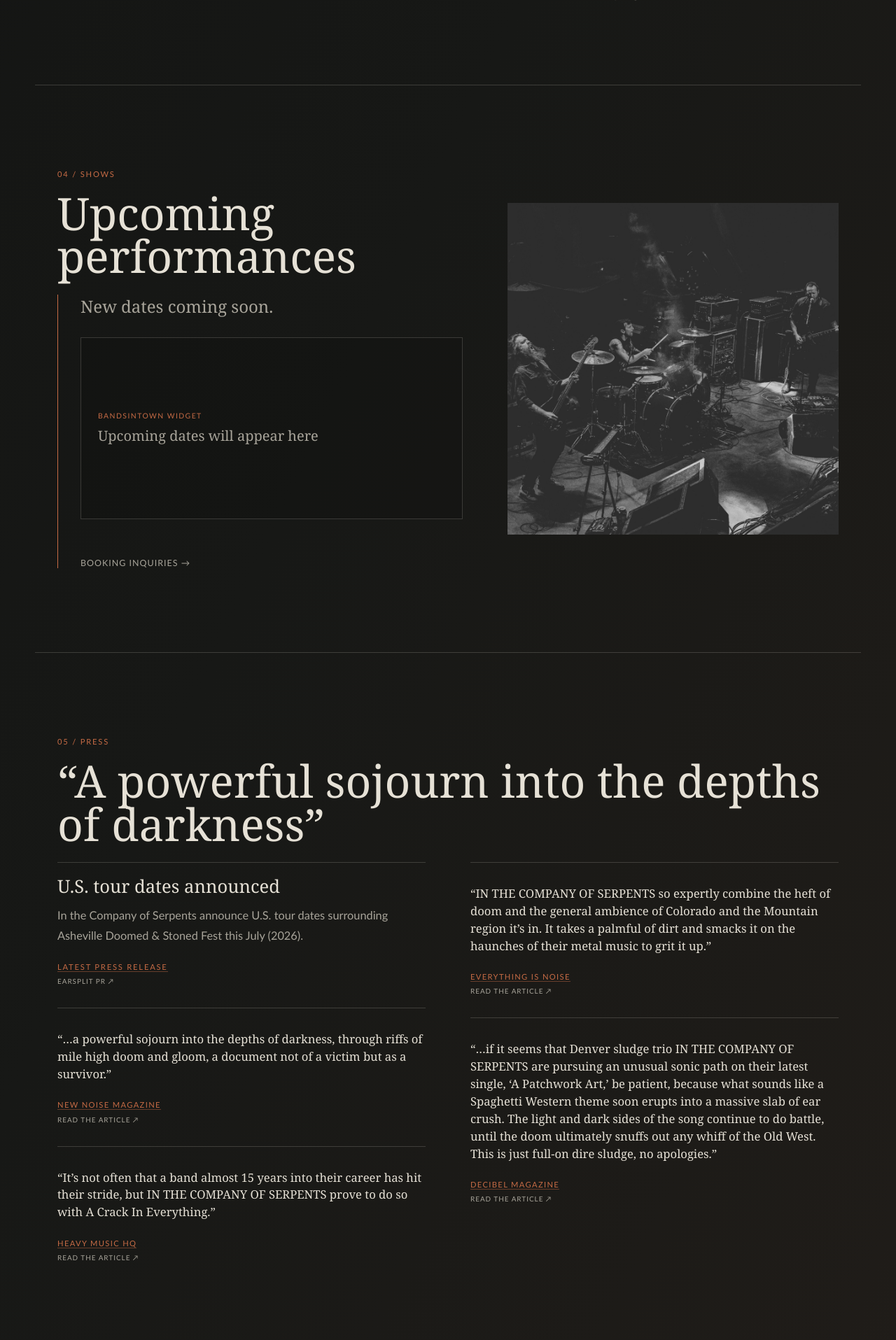
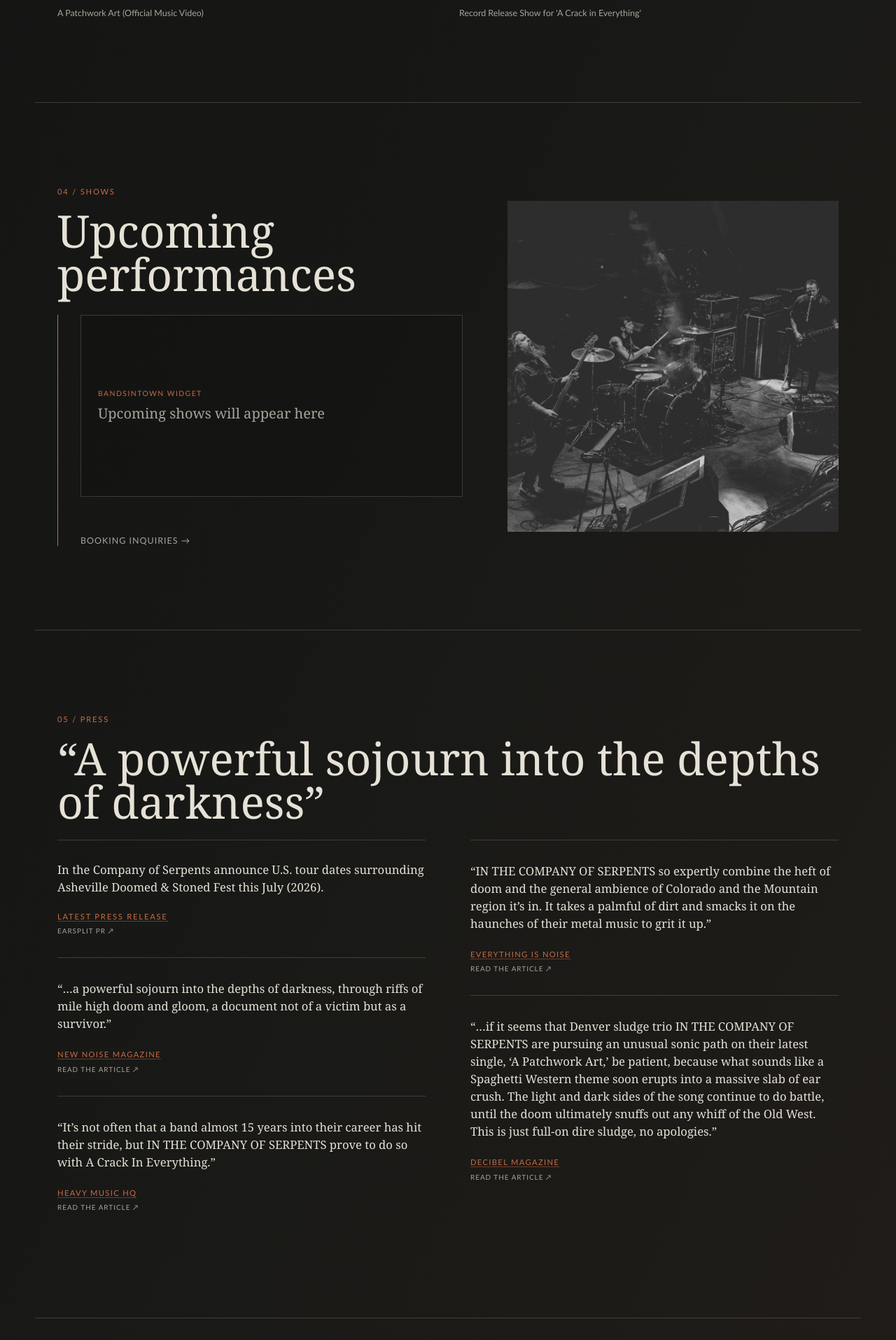
Before and after one commit to BenjaminPitts/itcos, a Flask app: page / in a window 1280 px wide. Shown: the part 2797-4712 px from the top of the page at 70% size. Run offline with Flask 3, Linux system fonts and the light colour scheme; parts of the project's set-up code (start-up, migrations or seed data) failed here and were passed over.

Commit message:
updated wording/spacing and cleanup

```diff
--- a/site_config.py
+++ b/site_config.py
@@ -92,8 +92,8 @@ def load_site_config() -> SiteConfig:
         ],
         featured_album={"title": "A Crack in Everything", "year": "2025", "url": "https://inthecompanyofserpentsdoom.bandcamp.com/", "embed_url": "https://bandcamp.com/EmbeddedPlayer/album=891941117/size=large/bgcol=333333/linkcol=0f91ff/artwork=small/transparent=true/"},
         videos=[
-            {"title": "A Patchwork Art", "url": "https://www.youtube.com/embed/28WZRge2fUk"},
-            {"title": "Record Release Show for A Crack in Everything", "url": "https://www.youtube.com/embed/DUcCrHVpAzA"},
+            {"title": "A Patchwork Art (Official Music Video)", "url": "https://www.youtube.com/embed/28WZRge2fUk"},
+            {"title": "Record Release Show for 'A Crack in Everything'", "url": "https://www.youtube.com/embed/DUcCrHVpAzA"},
         ],
         press_quotes=[
             Quote("Everything Is Noise", "IN THE COMPANY OF SERPENTS so expertly combine the heft of doom and the general ambience of Colorado and the Mountain region it’s in. It takes a palmful of dirt and smacks it on the haunches of their metal music to grit it up.", "https://everythingisnoise.net/premieres/wily-denver-doomers-in-the-company-of-serpents-show-us-a-crack-in-everything/", "long"),
@@ -105,7 +105,6 @@ def load_site_config() -> SiteConfig:
             Quote("Ghost Cult", "The riffs are simple but huge, the production makes the whole thing heavier than a sack of spanners, and the overall effect is undeniably compelling. If you want to experience being pulped by a herd of slowly stampeding elephants, then just listen to A Crack In Everything.", "https://ghostcultmag.com/album-review-in-the-company-of-serpents-a-crack-in-everything-self-released/"),
         ],
         latest_press_release={
-            "title": "U.S. tour dates announced",
             "snippet": "In the Company of Serpents announce U.S. tour dates surrounding Asheville Doomed & Stoned Fest this July (2026).",
             "url": "https://www.earsplitcompound.com/in-the-company-of-serpents-announces-us-tour-dates-surrounding-asheville-doomed-and-stoned-fest-this-july/",
         },
--- a/static/styles.css
+++ b/static/styles.css
@@ -22,8 +22,9 @@ a:focus-visible, input:focus-visible + label { outline: 2px solid var(--rust); o
 .nav-toggle, .nav-toggle-label { display: none; }
 main { overflow: hidden; }
 .hero { max-width: var(--max); min-height: 680px; margin: auto; padding: 5rem 2rem 7rem; display: grid; grid-template-columns: minmax(0, 1.1fr) minmax(300px, .9fr); align-items: center; gap: clamp(2rem, 8vw, 8rem); }
-.hero-art { order: 2; position: relative; aspect-ratio: 1; max-width: 530px; margin-left: auto; }
-.hero-art::after { content: ""; position: absolute; inset: 7%; border: 1px solid rgba(230,225,214,.3); transform: rotate(8deg); }
+.hero-art { order: 2; aspect-ratio: 1; max-width: 530px; margin-left: auto; }
+.editorial-layout > .editorial-photo { grid-area: media; width: 100%; height: auto; aspect-ratio: 1; object-fit: cover; display: block; margin: 0; filter: grayscale(.25) contrast(1.08); }
+.editorial-photo { width: 100%; height: 100%; object-fit: cover; display: block; margin: 0; filter: grayscale(.25) contrast(1.08); }
 .hero-art img { width: 100%; height: 100%; object-fit: cover; filter: grayscale(.3) contrast(1.1); display: block; }
 .hero-copy { order: 1; max-width: 620px; }
 .eyebrow { color: var(--rust); font-size: .7rem; letter-spacing: .16em; text-transform: uppercase; margin: 0 0 1.2rem; }
@@ -47,18 +48,17 @@ h2 { font-size: clamp(2.4rem, 5vw, 5rem); }
 .editorial-layout { display: grid; grid-template-columns: minmax(0, 1.1fr) minmax(0, .9fr); grid-template-areas: "copy media"; gap: clamp(2rem, 5vw, 4rem); align-items: start; }
 .section-intro, .prose, .contact-copy p { color: var(--muted); line-height: 1.75; font-size: 1.02rem; }
 .section-intro { max-width: 300px; }
-.editorial-layout > .editorial-photo { grid-area: media; width: 100%; height: auto; aspect-ratio: 1; object-fit: cover; display: block; margin: 0; filter: grayscale(.25) contrast(1.08); }
 .editorial-copy { grid-area: copy; min-width: 0; }
 .about-section .editorial-layout { align-items: center; }
 .shows-section .editorial-layout { align-items: center; }
 .editorial-copy .section-heading { margin-bottom: 1.5rem; }
+.section > .section-heading { margin-bottom: 1.5rem; }
 .press-content-grid { display: grid; grid-template-columns: minmax(0, 1fr) minmax(0, 1fr); gap: clamp(2rem, 5vw, 4rem); align-items: start; }
 .press-content-grid > .press-quotes { margin-top: 0; }
 .latest-release { border-top: 1px solid var(--line); padding-top: 1.25rem; }
-.latest-release h3 { margin: 0 0 .8rem; font: normal clamp(1.35rem, 2vw, 1.8rem)/1.1 Georgia, "Times New Roman", serif; }
+.latest-release > .press-quote { margin-top: .6rem; }
 .latest-release-link { display: block; width: fit-content; margin-top: 1.4rem; color: var(--rust); border-bottom: 1px solid rgba(198, 107, 69, .45); font-size: .7rem; letter-spacing: .16em; text-transform: uppercase; }
 .latest-release-link:hover { color: var(--paper); }
-.latest-release-source { display: block; margin-top: .45rem; color: var(--muted); font-size: .62rem; letter-spacing: .12em; text-transform: uppercase; }
 .media-panel { padding-top: .5rem; }
 .bandcamp-player { width: 100%; min-height: 300px; height: 300px; border: 0; background: #28231e; }
 .embed-placeholder { min-height: 250px; padding: 2rem; border: 1px solid var(--line); display: flex; flex-direction: column; justify-content: center; background: rgba(0,0,0,.15); }
@@ -75,12 +75,11 @@ h2 { font-size: clamp(2.4rem, 5vw, 5rem); }
 figcaption { color: var(--muted); margin-top: .9rem; font-size: .78rem; }
 .press-quotes { margin-top: 2rem; }
 blockquote { margin: 0; padding: 2rem 0; border-top: 1px solid var(--line); }
-blockquote p.press-quote { font: clamp(1rem, 1.3vw, 1.25rem)/1.5 Georgia, "Times New Roman", serif; margin: 0 0 1.2rem; }
+.press-quote { font: clamp(1rem, 1.3vw, 1.25rem)/1.5 Georgia, "Times New Roman", serif; margin: 0 0 1.2rem; }
 cite { color: var(--rust); font-size: .7rem; font-style: normal; letter-spacing: .12em; text-transform: uppercase; }
 .press-source a { color: var(--rust); border-bottom: 1px solid rgba(198, 107, 69, .45); }
 .press-source a:hover { color: var(--paper); border-color: var(--paper); }
 .article-link { display: block; margin-top: .45rem; color: var(--muted); font-size: .62rem; letter-spacing: .1em; text-transform: uppercase; }
-.shows-section { display: block; }
 .show-state { border-left: 1px solid var(--rust); padding-left: 2rem; align-self: center; }
 .show-state p, .empty-state { color: var(--muted); font: 1.5rem Georgia, serif; }
 .bandsintown-placeholder { min-height: 260px; margin: 1.75rem 0; padding: 1.5rem; border: 1px solid var(--line); display: flex; flex-direction: column; justify-content: center; background: rgba(0, 0, 0, .14); }
@@ -114,9 +113,8 @@ code { color: var(--paper); font-size: .8em; }
   .signal-band { padding: 1.2rem; display: block; }
   .signal-band p + p { margin-top: .8rem; }
   .section { padding: 4.5rem 1.2rem; display: block; }
-  .contact-section { align-items: start; }
   .section-heading { margin-bottom: 2.5rem; }
-  .video-grid, .shows-section, .editorial-layout, .press-content-grid { grid-template-columns: 1fr; }
+  .video-grid, .editorial-layout, .press-content-grid { grid-template-columns: 1fr; }
   .page-main { padding: 3rem 1.2rem 6rem; }
   .page-main > h1 { margin-bottom: 4rem; }
   .email-link { font-size: 1.05rem; }
--- a/templates/index.html
+++ b/templates/index.html
@@ -3,15 +3,21 @@
 <main>
   <section class="hero" aria-labelledby="hero-title"><div class="hero-art"><img src="/static/img5.png" alt="In the Company of Serpents performing live" width="1112" height="1070"></div><div class="hero-copy"><p class="eyebrow">{{ tagline }}</p><h1 id="hero-title">In the Company<br>of Serpents</h1><p class="hero-description">{{ descriptor }}</p><div class="button-row"><a class="button button-primary" href="#listen">Listen</a><a class="button button-quiet" href="#watch">Watch</a><a class="text-link" href="#contact">Booking / Contact</a></div></div></section>
   <section class="signal-band" aria-label="Highlights">{% for highlight in highlights %}<p>{{ highlight }}</p>{% endfor %}</section>
-  <section class="section about-section" id="about" aria-labelledby="about-title"><div class="editorial-layout"><img class="editorial-photo" src="/static/img4.png" alt="In the Company of Serpents on stage" width="1112" height="1070" loading="lazy"><div class="editorial-copy"><div class="section-heading"><p class="eyebrow">01 / About</p><h2 id="about-title">Sonic catharsis</h2></div><div class="prose"><p>Founded in 2011, IN THE COMPANY OF SERPENTS traffics in sonic catharsis. Fiercely DIY in their ethics, the band has self-released five LPs, one EP, and one Single since their inception.</p><p>Their music inhabits the strange fringes between sludge metal and sprawling spaghetti western scores, constantly conjuring visceral power and raw intensity, contrasted with eerie, spare instrumental passages. While previous works focused largely on occult and esoteric themes, 2025’s <em>A Crack in Everything</em> delves deeply into personal struggle, depression, and grappling with addiction. Threads of esotericism still weave through the record, but it stands apart as a deeply personal effort.</p><p>Their two most recent LPs, <em>A Crack in Everything</em> and 2020’s <em>Lux</em>, both garnered widespread praise and were the only independent releases to be featured in Decibel Magazine’s annual Top 40 records in their release years.</p></div></div></div></section>
-  <section class="section section-split" id="listen" aria-labelledby="listen-title"><div class="section-heading"><p class="eyebrow">02 / Listen</p><h2 id="listen-title">A Crack in Everything</h2><p class="section-intro">The newest full-length from 2025. A personal record about struggle, survival, and finding meaning in the cracks we carry, because that is how the light gets in.</p></div><div class="media-panel">{% if featured_album.embed_url %}<iframe class="bandcamp-player" src="{{ featured_album.embed_url }}" title="{{ featured_album.title }} on Bandcamp" loading="lazy" allow="fullscreen"></iframe>{% else %}<div class="embed-placeholder"><span>Bandcamp player</span><strong>Embed URL pending album ID</strong><p>Add the official Bandcamp embed URL to <code>featured_album.embed_url</code> in site_config.py.</p></div>{% endif %}<a class="arrow-link" href="{{ featured_album.url }}" target="_blank" rel="noopener noreferrer">View full discography and buy merch on Bandcamp <span aria-hidden="true">↗</span></a></div></section>
+    <section class="section about-section" id="about" aria-labelledby="about-title"><div class="editorial-layout"><img class="editorial-photo" src="/static/img4.png" alt="In the Company of Serpents on stage" width="1112" height="1070" loading="lazy"><div class="editorial-copy"><div class="section-heading"><p class="eyebrow">01 / About</p><h2 id="about-title">Sonic catharsis</h2></div><div class="prose"><p>Founded in 2011, IN THE COMPANY OF SERPENTS traffics in sonic catharsis. Fiercely DIY in their ethics, the band has self-released five LPs, one EP, and one Single since their inception.</p><p>Their music inhabits the strange fringes between sludge metal and sprawling spaghetti western scores, constantly conjuring visceral power and raw intensity, contrasted with eerie, spare instrumental passages. While previous works focused largely on occult and esoteric themes, 2025’s <em>A Crack in Everything</em> delves deeply into personal struggle, depression, and grappling with addiction. Threads of esotericism still weave through the record, but it stands apart as a deeply personal effort.</p><p>Their two most recent LPs, <em>A Crack in Everything</em> and 2020’s <em>Lux</em>, both garnered widespread praise and were the only independent releases to be featured in Decibel Magazine’s annual Top 40 records in their release years.</p></div></div></div></section>
+  <section class="section section-split" id="listen" aria-labelledby="listen-title"><div class="section-heading"><p class="eyebrow">02 / Listen</p><h2 id="listen-title">A Crack in Everything</h2><p class="section-intro">The latest full-length released in 2025. A personal record about struggle, survival, and finding meaning in the cracks we carry - because that's how the light gets in.</p></div><div class="media-panel">{% if featured_album.embed_url %}<iframe class="bandcamp-player" src="{{ featured_album.embed_url }}" title="{{ featured_album.title }} on Bandcamp" loading="lazy" allow="fullscreen"></iframe>{% else %}<div class="embed-placeholder"><span>Bandcamp player</span><strong>Embed URL pending album ID</strong><p>Add the official Bandcamp embed URL to <code>featured_album.embed_url</code> in site_config.py.</p></div>{% endif %}<a class="arrow-link" href="{{ featured_album.url }}" target="_blank" rel="noopener noreferrer">View full discography and buy merch on Bandcamp <span aria-hidden="true">↗</span></a></div></section>
   <section class="section" id="watch" aria-labelledby="watch-title"><div class="section-heading"><p class="eyebrow">03 / Watch</p><h2 id="watch-title">In motion</h2></div><div class="video-grid">{% for video in videos %}<figure class="video"><div class="video-frame"><iframe src="{{ video.url }}" title="{{ video.title }}" loading="lazy" allow="accelerometer; autoplay; clipboard-write; encrypted-media; gyroscope; picture-in-picture" allowfullscreen></iframe></div><figcaption>{{ video.title }}</figcaption></figure>{% endfor %}</div></section>
-  <section class="section shows-section" id="shows" aria-labelledby="shows-title"><div class="editorial-layout"><div class="editorial-copy"><div class="section-heading"><p class="eyebrow">04 / Shows</p><h2 id="shows-title">Upcoming performances</h2></div><div class="show-state">{% if shows %}{% for show in shows %}<p>{{ show.date }} · {{ show.venue }} · {{ show.city }}</p>{% endfor %}{% else %}<p>New dates coming soon.</p><div class="bandsintown-placeholder" aria-label="Bandsintown widget placeholder"><span>Bandsintown widget</span><strong>Upcoming dates will appear here</strong></div>{% endif %}<a class="arrow-link" href="#contact">Booking inquiries <span aria-hidden="true">→</span></a></div></div><img class="editorial-photo" src="/static/img2.png" alt="In the Company of Serpents in a live setting" width="1112" height="1070" loading="lazy"></div></section>
-  <section class="section press-section" id="press" aria-labelledby="press-title"><div class="editorial-copy"><div class="section-heading"><p class="eyebrow">05 / Press</p><h2 id="press-title">“A powerful sojourn into the depths of darkness”</h2></div><div class="press-content-grid"><div><article class="latest-release"><h3>{{ latest_press_release.title }}</h3><div class="prose"><p>{{ latest_press_release.snippet }}</p></div><a class="latest-release-link" href="{{ latest_press_release.url }}" target="_blank" rel="noopener noreferrer">Latest press release</a><span class="article-link">Earsplit PR ↗</span></article><div class="press-quotes">{% for quote in press_quotes if quote.homepage_column == 'short' %}<blockquote><p class="press-quote">“{{ quote.text }}”</p><cite class="press-source">{% if quote.url %}<a href="{{ quote.url }}" target="_blank" rel="noopener noreferrer">{{ quote.source }}</a><span class="article-link">Read the article ↗</span>{% else %}{{ quote.source }}{% endif %}</cite></blockquote>{% endfor %}</div></div><div class="press-quotes">{% for quote in press_quotes if quote.homepage_column == 'long' %}<blockquote><p class="press-quote">“{{ quote.text }}”</p><cite class="press-source">{% if quote.url %}<a href="{{ quote.url }}" target="_blank" rel="noopener noreferrer">{{ quote.source }}</a><span class="article-link">Read the article ↗</span>{% else %}{{ quote.source }}{% endif %}</cite></blockquote>{% endfor %}</div></div></div></section>
+    <section class="section shows-section" id="shows" aria-labelledby="shows-title"><div class="editorial-layout"><div class="editorial-copy"><div class="section-heading"><p class="eyebrow">04 / Shows</p><h2 id="shows-title">Upcoming performances</h2></div><div class="show-state">{% if shows %}{% for show in shows %}<p>{{ show.date }} · {{ show.venue }} · {{ show.city }}</p>{% endfor %}{% else %}<div class="bandsintown-placeholder" aria-label="Bandsintown widget placeholder"><span>Bandsintown widget</span><strong>Upcoming shows will appear here</strong></div>{% endif %}<a class="arrow-link" href="#contact">Booking inquiries <span aria-hidden="true">→</span></a></div></div><img class="editorial-photo" src="/static/img2.png" alt="In the Company of Serpents in a live setting" width="1112" height="1070" loading="lazy"></div></section>
+  <section class="section press-section" id="press" aria-labelledby="press-title"><div class="editorial-copy"><div class="section-heading"><p class="eyebrow">05 / Press</p><h2 id="press-title">“A powerful sojourn into the depths of darkness”</h2></div><div class="press-content-grid"><div><article class="latest-release"><p class="press-quote">{{ latest_press_release.snippet }}</p><a class="latest-release-link" href="{{ latest_press_release.url }}" target="_blank" rel="noopener noreferrer">Latest press release</a><span class="article-link">Earsplit PR ↗</span></article><div class="press-quotes">{% for quote in press_quotes if quote.homepage_column == 'short' %}<blockquote><p class="press-quote">“{{ quote.text }}”</p><cite class="press-source">{% if quote.url %}<a href="{{ quote.url }}" target="_blank" rel="noopener noreferrer">{{ quote.source }}</a><span class="article-link">Read the article ↗</span>{% else %}{{ quote.source }}{% endif %}</cite></blockquote>{% endfor %}</div></div><div class="press-quotes">{% for quote in press_quotes if quote.homepage_column == 'long' %}<blockquote><p class="press-quote">“{{ quote.text }}”</p><cite class="press-source">{% if quote.url %}<a href="{{ quote.url }}" target="_blank" rel="noopener noreferrer">{{ quote.source }}</a><span class="article-link">Read the article ↗</span>{% else %}{{ quote.source }}{% endif %}</cite></blockquote>{% endfor %}</div></div></div></section>
   <section class="section contact-section" id="contact" aria-labelledby="contact-title"><div class="contact-copy"><p class="eyebrow">06 / Contact</p><h2 id="contact-title">Channel the catharsis</h2><p>For booking, press, and general inquiries, reach out directly.</p></div><div class="contact-details"><a class="email-link" href="mailto:{{ contact_email }}">{{ contact_email }}</a><div class="social-list">{% for link in social_links %}<a href="{{ link.url }}" target="_blank" rel="noopener noreferrer">{{ link.label }} <span aria-hidden="true">↗</span></a>{% endfor %}</div><div class="download-actions">{% if epk_url %}<a class="button button-primary" href="{{ epk_url }}" target="_blank" rel="noopener noreferrer">Download EPK</a>{% else %}<span class="epk-note">EPK download coming soon</span>{% endif %}<a class="button button-quiet logo-download" href="https://drive.google.com/file/d/1i7RyNqhJVfj2Z_Ue_zd5yoUcK_TBftYe/view?usp=sharing" target="_blank" rel="noopener noreferrer">Download Logo</a></div></div></section>
 </main>
 {% endblock %}
 {% block scripts %}<script>
+  const navigation = performance.getEntriesByType("navigation")[0];
+  if (navigation && navigation.type === "reload" && window.location.hash) {
+    window.history.replaceState(null, "", window.location.pathname + window.location.search);
+    window.scrollTo(0, 0);
+  }
+
   const sendMetric = (metricName, value = 1) => { fetch("/.netlify/functions/sendMetric", { method: "POST", headers: { "Content-Type": "application/json" }, body: JSON.stringify({ metricName, value }) }).catch(() => {}); };
   sendMetric("page.load");
   window.addEventListener("load", () => sendMetric("page.load_time_ms", Math.round(performance.now())));
```
Also changed, not shown: static/img1.png (deleted), static/itcos-skull.png (deleted).
